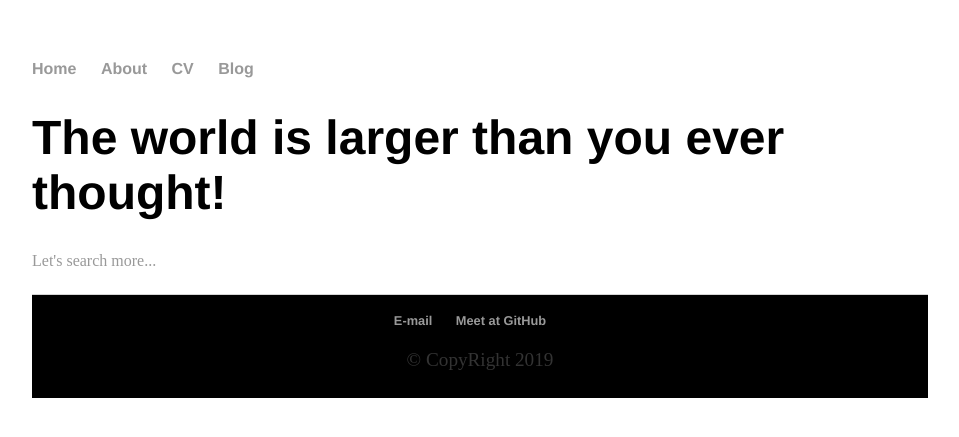
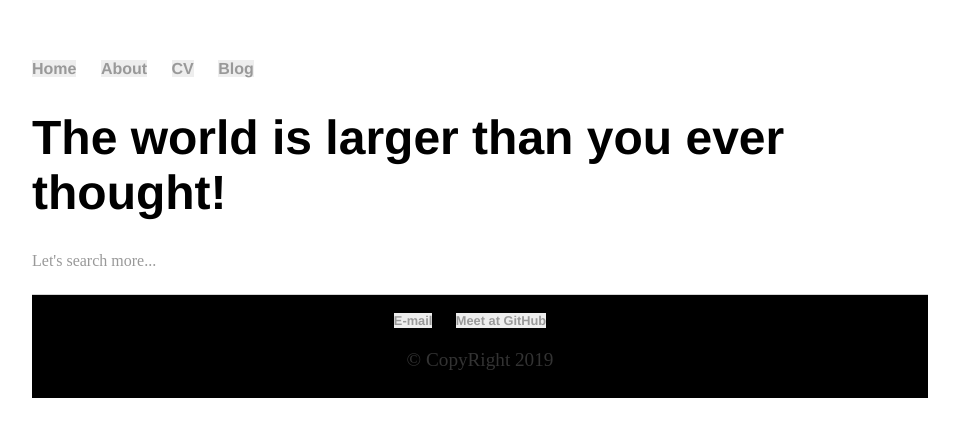
Before and after one commit to SaultBase/SaultBase.github.io, a Jekyll site: the page built from index.html, in a window 1280 px wide. Shown: the top 437 px of the page, without its empty margins (160-1119 px from the left). Built offline with Jekyll 4.4.1, drawn with Linux system fonts in a browser that asks for light colours.

Commit message:
Update main.css

```diff
--- a/css/main.css
+++ b/css/main.css
@@ -11,7 +11,7 @@ nav ul, footer ul {
 nav ul li, footer ul li {
     display: inline;
     margin-right: 20px;
-
+    background-color: #eeeeee;
 }
 a {
     text-decoration: none;
```
